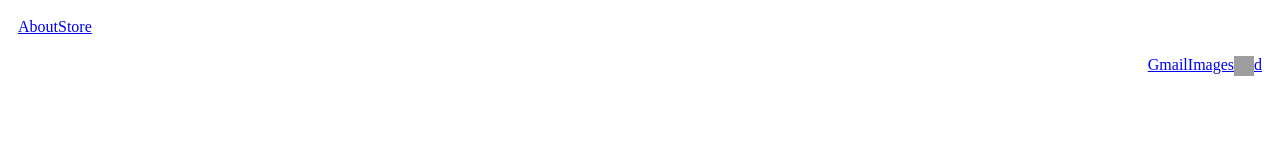
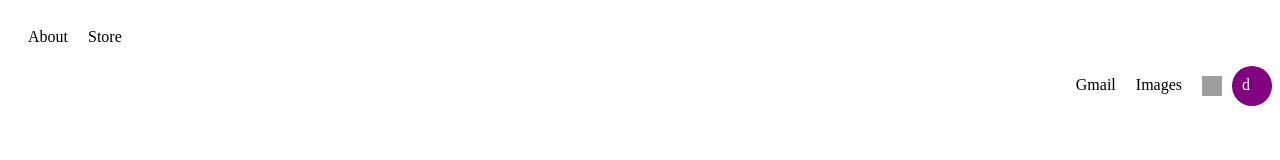
Before and after one commit to dmb5226/google-homepage, a plain HTML site: page index.html in a window 1280 px wide. Drawn offline with Linux system fonts and the light colour scheme; grey boxes are pictures that could not be loaded.

Commit message:
added color

```diff
--- a/index.html
+++ b/index.html
@@ -13,7 +13,7 @@
             <a href="#">Gmail</a>
             <a href="#">Images</a>
             <a href="#"><img alt="googleapp_logo" src="https://image.flaticon.com/icons/png/512/60/60991.png"></a>
-            <a href="#">d</a>
+            <a href="#" style="color: white;" id="mylogo">d</a>
          </div>
     </body>
 </html>
@@ -24,16 +24,35 @@
         display: flex;
         justify-content: left;
         padding: 10px;
-        text-decoration: none;
+
 
     }
 
     .navbar2{
-        text-decoration: none;
+
         position: relative;
         display: flex;
         justify-content: right;
+    }
+
+    .navbar1 > a{
+        text-decoration: none;
         padding: 10px;
+        color: black;
+
+    }
+
+    .navbar2 > a{
+        text-decoration: none;
+        padding: 10px;
+        color: black;
+    }
+
+    #mylogo{
+        background-color: purple;
+        height: 20px;
+        width: 20px;
+        border-radius: 50%;
     }
 
     .navbar2 img{
```
